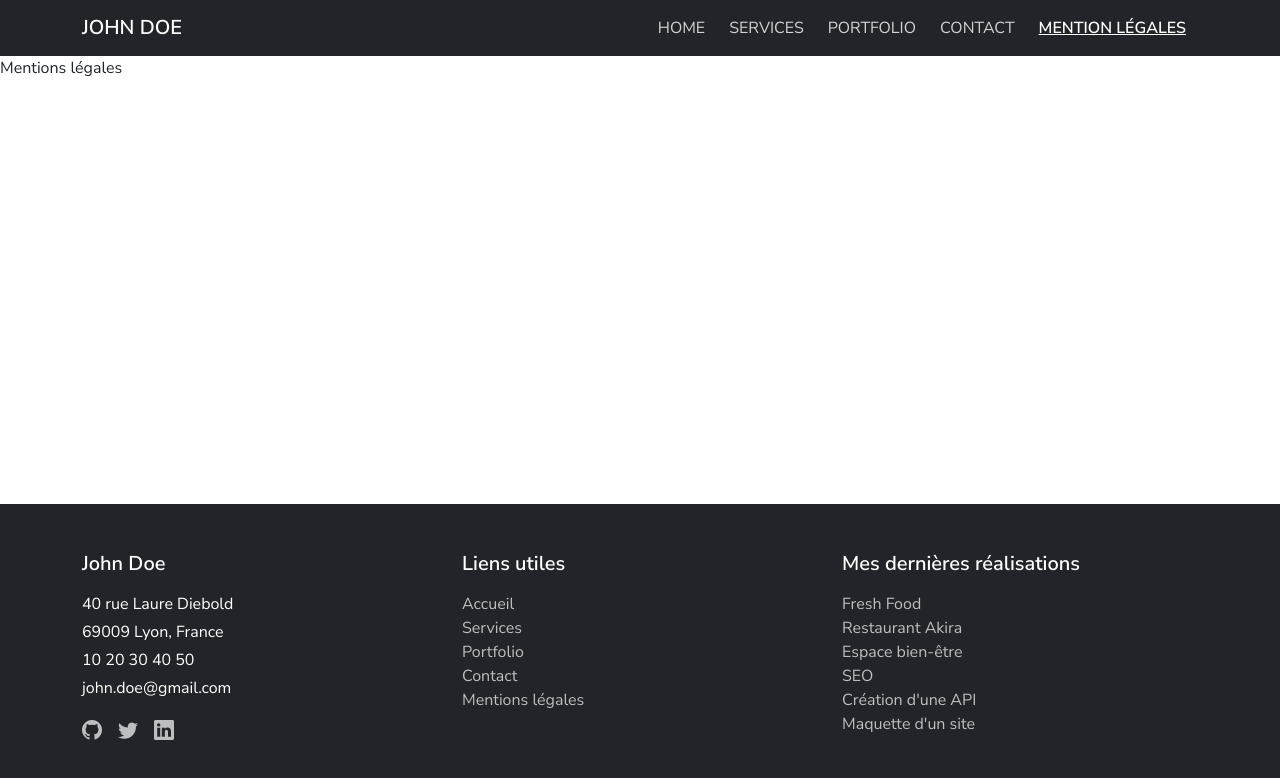
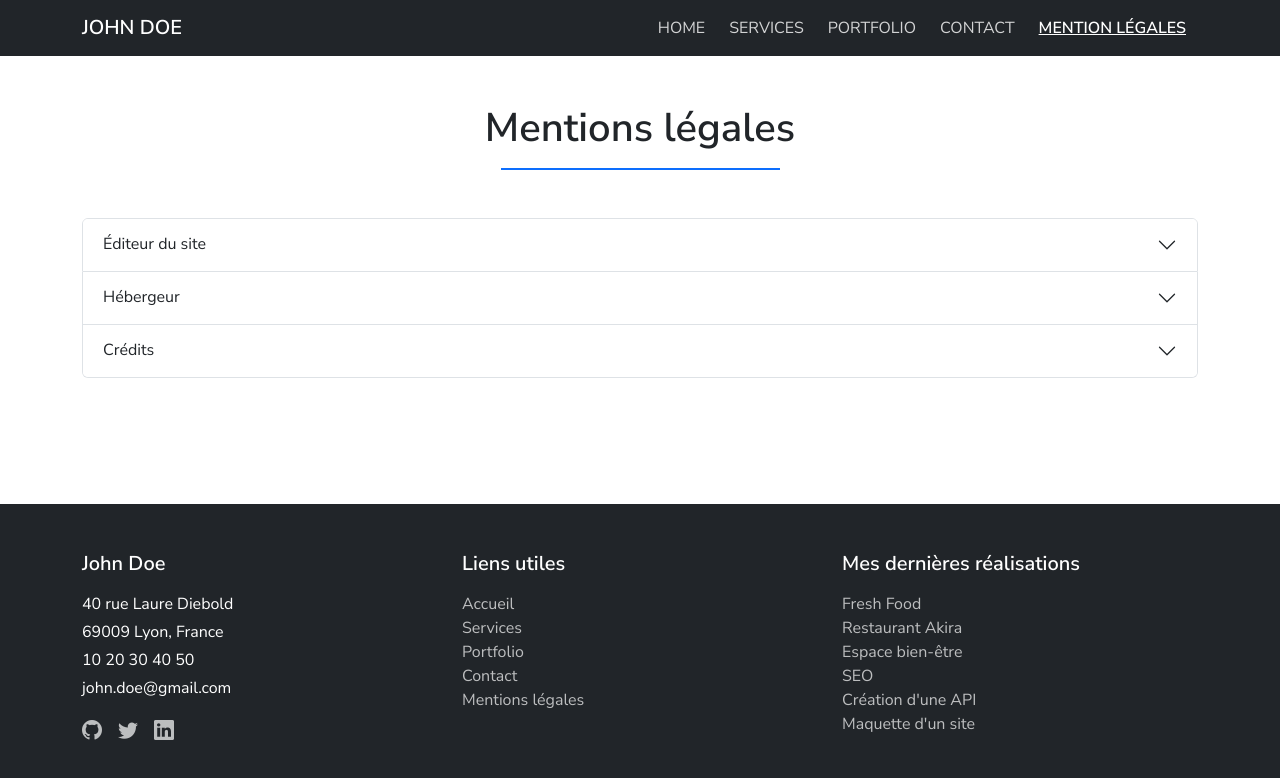
Before and after one commit to ad-pgn/Devoir_5_Portfolio_ReactJS, a React (Create React App) app: page /mentions-legales in a window 1280 px wide. Shown: the top 778 px of the page. Built offline with nearby package versions, Linux system fonts and the light colour scheme.

Commit message:
close #9 - Page Mentions légales

```diff
--- a/package.json
+++ b/package.json
@@ -12,6 +12,7 @@
     "react": "^19.2.6",
     "react-bootstrap": "^2.10.10",
     "react-dom": "^19.2.6",
+    "react-helmet": "^6.1.0",
     "react-router-dom": "^7.15.1",
     "react-scripts": "5.0.1",
     "web-vitals": "^2.1.4"
--- a/src/App.js
+++ b/src/App.js
@@ -5,6 +5,7 @@ import Home from './pages/Home';
 import Services from './pages/Services';
 import Portfolio from './pages/Portfolio';
 import Contact from './pages/Contact';
+import LegalNotice from './pages/LegalNotice';
 
 function App() {
   return (
@@ -17,7 +18,7 @@ function App() {
               <Route path='/services' element={<Services/>}/>
               <Route path='/portfolio' element={<Portfolio/>}/>
               <Route path='/contact' element={<Contact/>}/>
-              <Route path='/mentions-legales' element={<div>Mentions légales</div>}/>
+              <Route path='/mentions-legales' element={<LegalNotice/>}/>
             </Routes>
           </main>
         <Footer/>
--- /dev/null
+++ b/src/pages/LegalNotice.jsx
@@ -0,0 +1,64 @@
+import { Container, Accordion } from 'react-bootstrap';
+import { Helmet } from 'react-helmet';
+
+function LegalNotice() {
+    return (
+        <>
+            <Helmet>
+            <meta name="robots" content="noindex, nofollow" />
+            </Helmet>
+
+            {/* Contenu */}
+            <section className="py-5">
+                <Container>
+                    <h1 className="text-center mb-2">Mentions légales</h1>
+                    <hr className="border-primary border-2 opacity-100 w-25 mx-auto mb-5" />
+
+                    <Accordion>
+
+                        {/* Éditeur */}
+                        <Accordion.Item eventKey="0">
+                            <Accordion.Header>Éditeur du site</Accordion.Header>
+                            <Accordion.Body>
+                                <h2 className="fs-5">John Doe</h2>
+                                <address>
+                                    <p><i className="bi bi-building me-2"></i>40 rue Laure Diebold</p>
+                                    <p><i className="bi bi-geo-alt me-2"></i>69009 Lyon, France</p>
+                                    <p><i className="bi bi-telephone me-2"></i>10 20 30 40 50</p>
+                                    <p><i className="bi bi-envelope me-2"></i>john.doe@gmail.com</p>
+                                </address>
+                            </Accordion.Body>
+                        </Accordion.Item>
+
+                        {/* Hébergeur */}
+                        <Accordion.Item eventKey="1">
+                            <Accordion.Header>Hébergeur</Accordion.Header>
+                            <Accordion.Body>
+                                <h2>alwaysdata</h2>
+                                <p><i className="bi bi-building me-2"></i>91 Rue du Faubourg Saint-Honoré, 75008 Paris</p>
+                                <p>
+                                    <i className="bi bi-globe me-2"></i>
+                                    <a href="https://www.alwaysdata.com" target="_blank" rel="noopener noreferrer nofollow">www.alwaysdata.com</a>
+                                </p>
+                            </Accordion.Body>
+                        </Accordion.Item>
+
+                        {/* Crédits */}
+                        <Accordion.Item eventKey="2">
+                            <Accordion.Header>Crédits</Accordion.Header>
+                            <Accordion.Body>
+                                <h2>Crédits</h2>
+                                <p>Ce site a été réalisé par John Doe, étudiant au <a href="https://www.cef.fr" target="_blank" rel="noopener noreferrer nofollow">Centre Européen de formation</a>.</p>
+                                <p><em>Les images utilisées sur ce site sont libres de droits et ont été obtenues sur le site <a href="https://pixabay.com" target="_blank" rel="noopener noreferrer nofollow">Pixabay</a></em></p>
+                                <p><em>La favicon de ce site a été fournie par <a href="https://www.flaticon.com/fr/icones-gratuites/john-doe" target="_blank" rel="noopener noreferrer nofollow">John doe Icons créés par Freepik - Flaticon</a></em></p>
+                            </Accordion.Body>
+                            </Accordion.Item>
+
+                    </Accordion>
+                </Container>
+            </section>
+        </>
+    );
+}
+
+export default LegalNotice;
```
Also changed, not shown: 1 other file (tests, documents, lock files or other folders).
